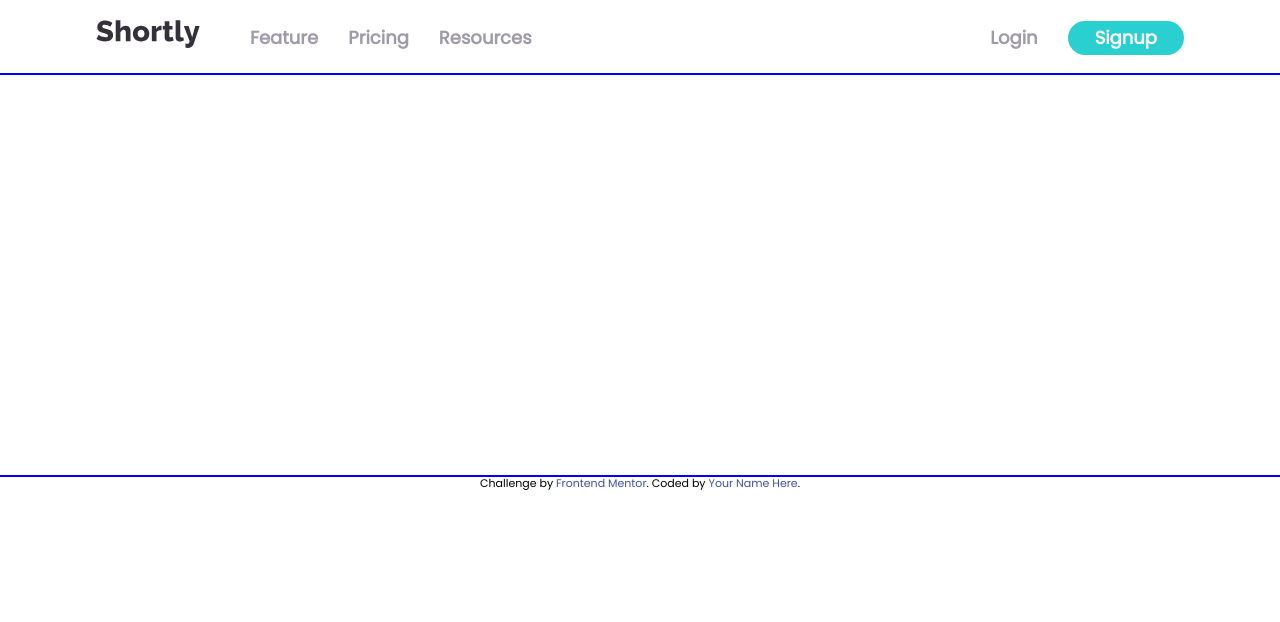
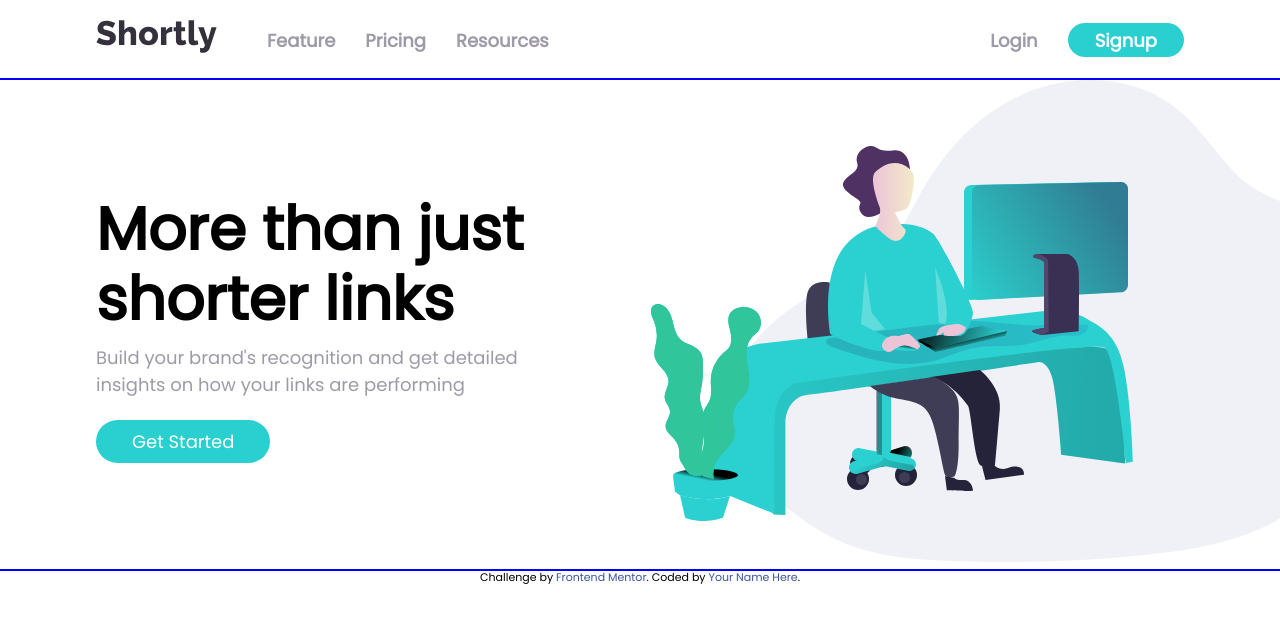
Before and after one commit to adetoye-dev/shortly, a plain HTML site: page index.html in a window 1280 px wide. Drawn offline with Linux system fonts and the light colour scheme.

Commit message:
style hero section

```diff
--- a/index.html
+++ b/index.html
@@ -58,7 +58,28 @@
         </div>
       </div>
     </header>
-    <main class="main"></main>
+
+    <!-- main content starts here -->
+    <main class="main">
+      <div class="container">
+        <section class="hero flex">
+          <div class="hero-content">
+            <h1 class="hero-title">More than just shorter links</h1>
+            <p class="hero-text">
+              Build your brand's recognition and get detailed insights on how
+              your links are performing
+            </p>
+            <a href="#" class="hero-cta">Get Started</a>
+          </div>
+          <div class="hero-img w-100">
+            <img
+              src="./images/illustration-working.svg"
+              alt="illustration-working"
+            />
+          </div>
+        </section>
+      </div>
+    </main>
 
     <div class="attribution">
       Challenge by
--- a/style.css
+++ b/style.css
@@ -37,10 +37,6 @@ a {
   text-decoration: none;
 }
 
-img {
-  max-width: 100%;
-}
-
 .container {
   position: relative;
   width: 85%;
@@ -54,6 +50,10 @@ img {
 
 .flex-direction {
   flex-direction: column;
+}
+
+.w-100 {
+  width: 100%;
 }
 
 .header-container {
@@ -77,6 +77,7 @@ img {
   background-color: var(--Dark-Violet);
   padding: 3.5rem 2rem;
   border-radius: 1.2rem;
+  z-index: 999;
 }
 
 .nav-list a {
@@ -126,8 +127,47 @@ img {
 }
 
 .main {
-  height: 40rem;
+  position: relative;
+  overflow: hidden;
   outline: 2px solid blue;
+}
+
+.hero {
+  position: relative;
+  align-items: center;
+  flex-direction: column-reverse;
+}
+
+.hero-content {
+  padding: 2rem 0;
+  text-align: center;
+}
+
+.hero-title {
+  font-size: 4.3rem;
+  line-height: 5rem;
+  font-weight: 700;
+}
+
+.hero-text {
+  margin: 2rem 0 3rem;
+  color: var(--Grayish-Violet);
+}
+
+.hero-cta {
+  background-color: var(--Cyan);
+  color: var(--white);
+  padding: 0.5em 2em;
+  border-radius: 100px;
+}
+
+.hero-img {
+  position: relative;
+}
+
+.hero-img img {
+  position: relative;
+  max-width: 155%;
 }
 
 @media (min-width: 600px) {
@@ -164,4 +204,28 @@ img {
   .menu-btn {
     display: none;
   }
+
+  .hero {
+    flex-direction: row;
+  }
+  .hero-content {
+    text-align: left;
+  }
+  .hero-title {
+    font-size: 4.8rem;
+    font-weight: 700;
+  }
+  .hero-text {
+    margin: 1rem 0 3rem;
+  }
 }
+
+@media (min-width: 1024px) {
+  .hero-img img {
+    right: -15%;
+  }
+  .hero-title {
+    font-size: 6rem;
+    line-height: 7rem;
+  }
+}
```
